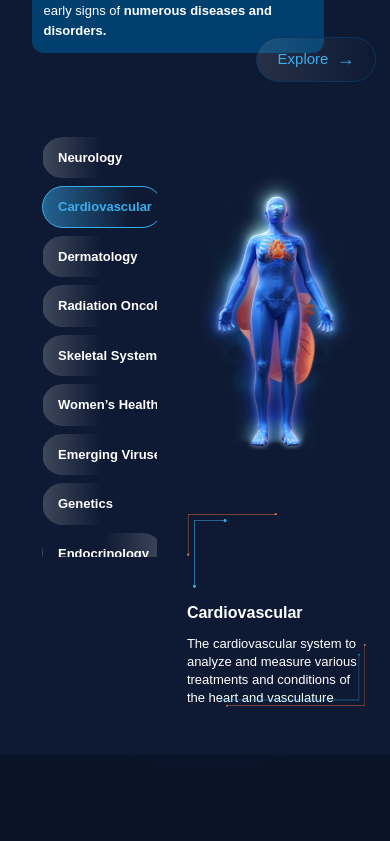
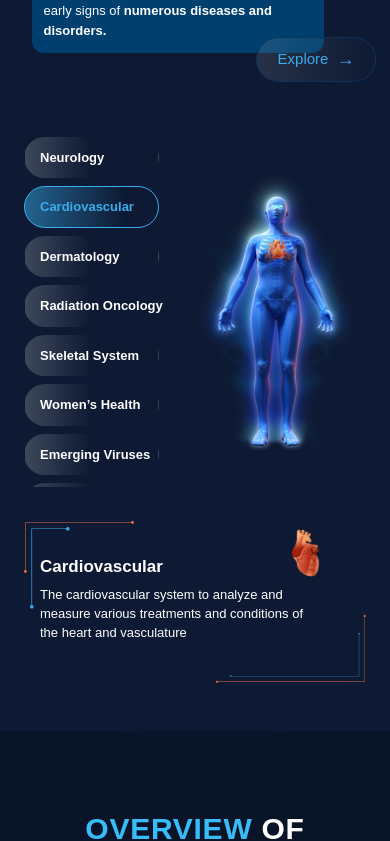
Before and after one commit to SreelakshmiTRaj/Opthalmology-app, a Next.js app: page / in a window 390 px wide. Shown: the part 1921-2762 px from the top of the page. Built offline with nearby package versions, Linux system fonts and the light colour scheme.

Commit message:
Committing with new changes in mobile view of second section

```diff
--- a/src/app/components/Body/Body.js
+++ b/src/app/components/Body/Body.js
@@ -96,12 +96,14 @@ export default function Body() {
                   onLabelClick={handleLabelClick}
                   isMobileBodyOnly={true}
                 />
-
-                {/* Description placed directly under the body image */}
-                <div className="w-full">
-                  <BodyDescriptionBox selectedLabel={selectedLabel} isMobile={true}/>
-                </div>
               </div>
+            </div>
+            {/* Description placed directly under the body image */}
+            <div className="w-full">
+              <BodyDescriptionBox
+                selectedLabel={selectedLabel}
+                isMobile={true}
+              />
             </div>
           </div>
         ) : (
--- a/src/app/components/Body/BodyAnimation.js
+++ b/src/app/components/Body/BodyAnimation.js
@@ -84,15 +84,12 @@ export default function BodyAnimation({
   if (isMobile) {
     return (
       <div
-        className="relative w-full max-h-[70vh] overflow-y-auto
+        className="relative w-full max-h-[350px] overflow-y-auto
                  scrollbar-thin scrollbar-thumb-blue-400/50 scrollbar-track-transparent
-                 [scrollbar-gutter:stable]
-                 pl-3
-                 [&::-webkit-scrollbar]:w-1.5
-                 [&::-webkit-scrollbar-thumb]:rounded-full"
-        style={{ direction: "rtl" }}
+                 pr-1"
+        // style={{ direction: "rtl" }}
       >
-        <div style={{ direction: "ltr" }}>
+        {/* <div style={{ direction: "ltr" }}> */}
           {[...rightSideLabels, ...leftSideLabels].map((label, i) => {
             const isActive = selectedLabel === label.text;
             const isRightSide = i < rightSideLabels.length;
@@ -130,7 +127,6 @@ export default function BodyAnimation({
             );
           })}
         </div>
-      </div>
     );
   }
 
@@ -146,27 +142,6 @@ export default function BodyAnimation({
               className="object-contain"
             />
           </div>
-
-          <AnimatePresence mode="wait">
-            {selectedLabel && (
-              <motion.div
-                key={selectedLabel + "-mobile-part"}
-                className="absolute inset-0 z-20"
-                initial={{ opacity: 0 }}
-                animate={{ opacity: 1 }}
-                exit={{ opacity: 0 }}
-              >
-                <Image
-                  src={`/images/${selectedLabel
-                    .toLowerCase()
-                    .replace(/['’\s]+/g, "")}_part.svg`}
-                  alt="Organ Highlight"
-                  fill
-                  className="object-contain"
-                />
-              </motion.div>
-            )}
-          </AnimatePresence>
 
           {!selectedLabel || selectedLabel !== "Geriatrics" ? (
             <div className="absolute inset-0 z-10">
--- a/src/app/components/Body/BodyDescriptionBox.js
+++ b/src/app/components/Body/BodyDescriptionBox.js
@@ -14,7 +14,7 @@ export default function BodyDescriptionBox({
 
   if (isMobile) {
     return (
-      <div className="w-full px-0 flex flex-col items-start text-left">
+      <div className="w-full flex flex-col items-start text-left">
         <AnimatePresence mode="wait">
           {selectedLabel && (
             <motion.div
@@ -23,53 +23,56 @@ export default function BodyDescriptionBox({
               animate={{ opacity: 1, y: 0 }}
               exit={{ opacity: 0, y: -8 }}
               transition={{ duration: 0.32, ease: "easeInOut" }}
-              className="relative w-full overflow-hidden"
+              /* IMPORTANT — brings the whole description box ABOVE the body */
+              className="relative w-full bg-transparent px-4 py-4 z-[40]"
             >
-              {/* Left/top corner decorative lines (smaller) */}
-              <div className="absolute top-0 left-0 w-[90px] h-[48px] pointer-events-none">
-                <Image
-                  src={leftRedLinePath}
-                  alt="left red line"
-                  width={120}
-                  height={60}
-              el    className="opacity-90"
-                />
+              {/* TOP-LEFT CORNER */}
+              <div className="absolute top-0 left-0 pointer-events-none">
+                <Image src={leftRedLinePath} alt="" width={110} height={60} />
                 <Image
                   src={leftBlueLinePath}
-                  alt="left blue line"
-                  width={34}
-                  height={64}
+                  alt=""
+                  width={40}
+                  height={70}
                   className="absolute top-[6px] left-[6px]"
                 />
               </div>
 
-              {/* Title */}
-              <div className="mt-[90px] text-left w-full flex flex-col items-start">
-                <h3 className="text-white font-extrabold text-[16px] leading-5">
+              {/* ORGAN IMAGE — FIXED Z-INDEX SO IT APPEARS ABOVE BODY */}
+              {selectedLabel && (
+                <div className="absolute top-[8px] right-[8px] w-[80px] h-[80px] z-[50]">
+                  <Image
+                    src={`/images/${selectedLabel
+                      .toLowerCase()
+                      .replace(/['’\s]+/g, "")}_part.svg`}
+                    alt={`${selectedLabel} organ`}
+                    width={55}
+                    height={55}
+                    className="object-contain"
+                  />
+                </div>
+              )}
+
+              {/* CONTENT — REDUCED TOP & BOTTOM SPACING */}
+              <div className="pt-[20px] pb-[25px] pr-[30px]">
+                <h3 className="text-white font-extrabold text-[17px] leading-5">
                   {selectedLabel}
                 </h3>
 
-                {/* Description */}
-                <p className="mt-3 text-white text-[13px] leading-[18px]">
+                <p className="mt-2 text-white text-[13px] leading-[19px]">
                   {descriptions[selectedLabel]}
                 </p>
               </div>
 
-              {/* Right/bottom corner decorative lines (smaller) */}
-              <div className="absolute bottom-0 right-0 w-[140px] h-[80px] pointer-events-none">
-                <Image
-                  src={rightRedLinePath}
-                  alt="right red line"
-                  width={160}
-                  height={90}
-                  className="absolute bottom-0 right-0 opacity-90"
-                />
+              {/* BOTTOM-RIGHT CORNER */}
+              <div className="absolute bottom-0 right-0 pointer-events-none">
+                <Image src={rightRedLinePath} alt="" width={150} height={80} />
                 <Image
                   src={rightBlueLinePath}
-                  alt="right blue line"
-                  width={140}
-                  height={140}
-                  className="absolute bottom-[6px] right-[6px] opacity-90"
+                  alt=""
+                  width={130}
+                  height={130}
+                  className="absolute bottom-[6px] right-[6px]"
                 />
               </div>
             </motion.div>
--- a/src/app/components/Hero/ContentCard.js
+++ b/src/app/components/Hero/ContentCard.js
@@ -7,7 +7,7 @@ const sideArrow = "/images/sideArrow.svg";
 export default function ContentCard({ activeLabel, labels }) {
   const content = {
     MARKET: (
-      <p className="text-[15px] sm:text-[16px] font-bold text-white/90">
+      <p className="text-[15px] max-sm:text-[16px] font-bold text-white/90">
         The market for clinical monitoring devices, including OCT technology, is
         experiencing rapid growth driven by the escalating demand for early
         disease detection and personalized healthcare solutions.
```
Also changed, not shown: src/app/components/Hero/Hero.js (line endings or trailing spaces).
